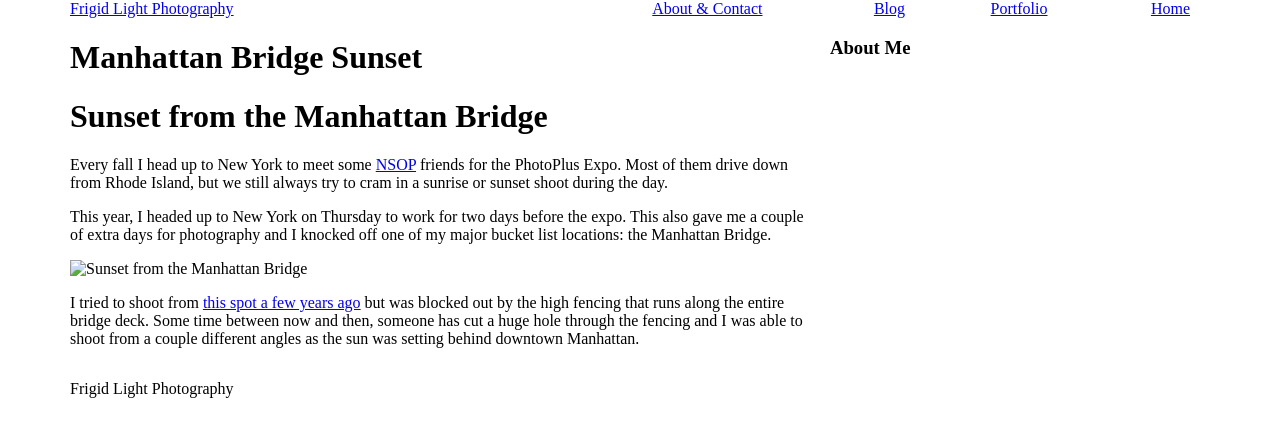
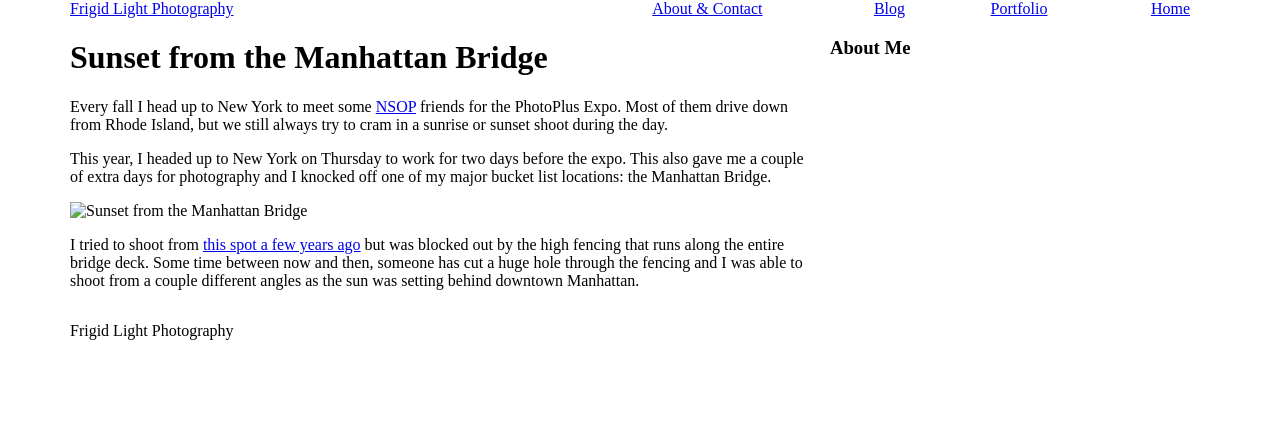
Before and after one commit to davidhowland/davidhowland.github.io, a Jekyll site: the page built from _posts/2015-10-27-manhattan-bridge-sunset.md, in a window 1280 px wide. Shown: the top 437 px of the page. Built offline with Jekyll 4.4.1, drawn with Linux system fonts in a browser that asks for light colours; Markdown is read by kramdown in place of the engine named in the settings.

Commit message:
-update links and titles

```diff
--- a/_posts/2015-10-27-manhattan-bridge-sunset.md
+++ b/_posts/2015-10-27-manhattan-bridge-sunset.md
@@ -1,13 +1,12 @@
 ---
-title: Manhattan Bridge Sunset
+title: Sunset from the Manhattan Bridge
 layout: post
 ---
 
-# Sunset from the Manhattan Bridge
 Every fall I head up to New York to meet some [NSOP](http://newschoolofphotography.com/content.php?r=2317-Photo-Expo-2015-wrap-up! "New School of Photography") friends for the PhotoPlus Expo. Most of them drive down from Rhode Island, but we still always try to cram in a sunrise or sunset shoot during the day.
 
 This year, I headed up to New York on Thursday to work for two days before the expo. This also gave me a couple of extra days for photography and I knocked off one of my major bucket list locations: the Manhattan Bridge.
 
-![Sunset from the Manhattan Bridge](_images/20151022-DSC06894-1140.jpg)
+![Sunset from the Manhattan Bridge](/_images/20151022-DSC06894-1140.jpg)
 
 I tried to shoot from [this spot a few years ago](https://instagram.com/p/j-iwJsIfvZ/?taken-by=frigidlight) but was blocked out by the high fencing that runs along the entire bridge deck. Some time between now and then, someone has cut a huge hole through the fencing and I was able to shoot from a couple different angles as the sun was setting behind downtown Manhattan.
```
